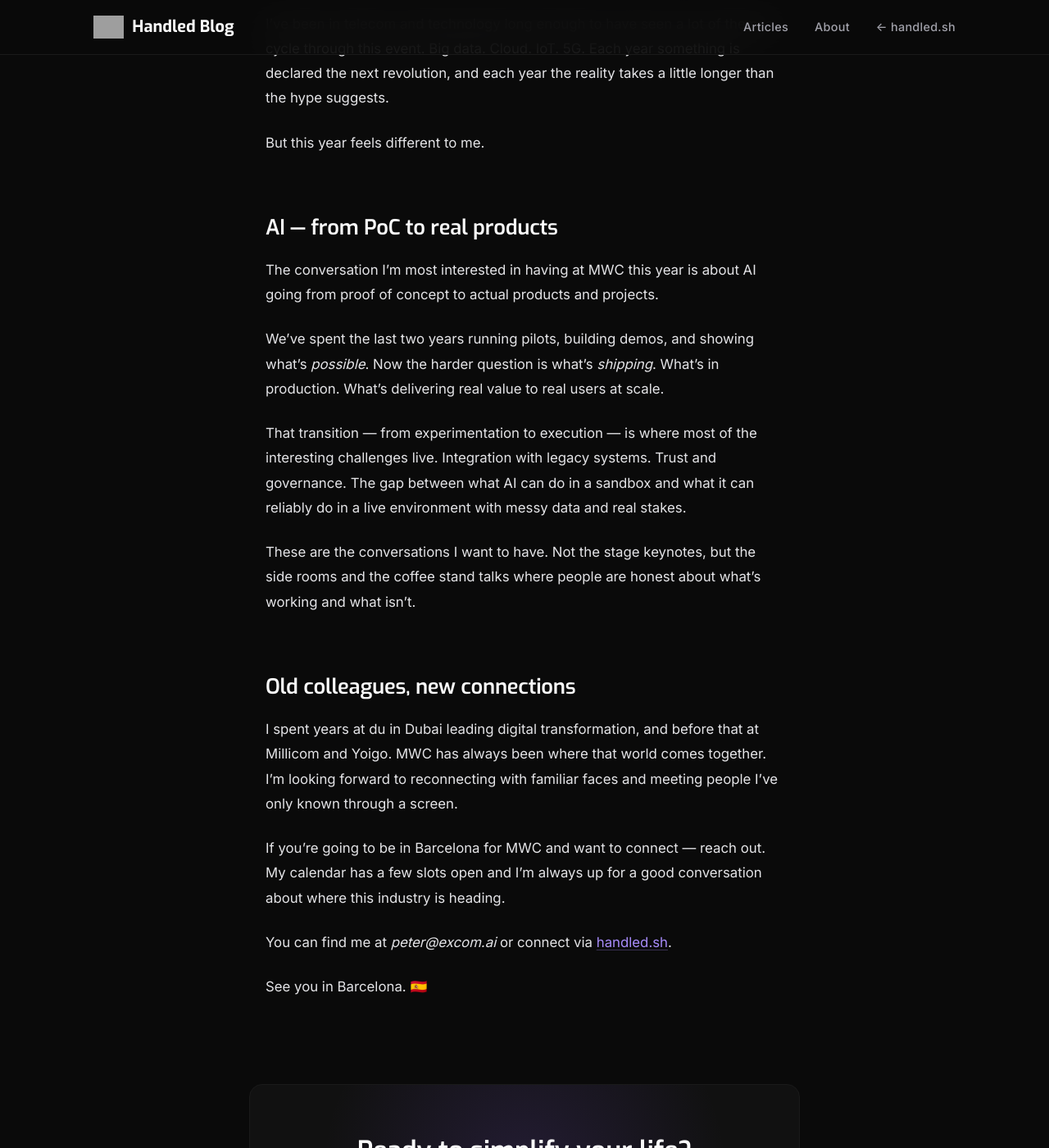
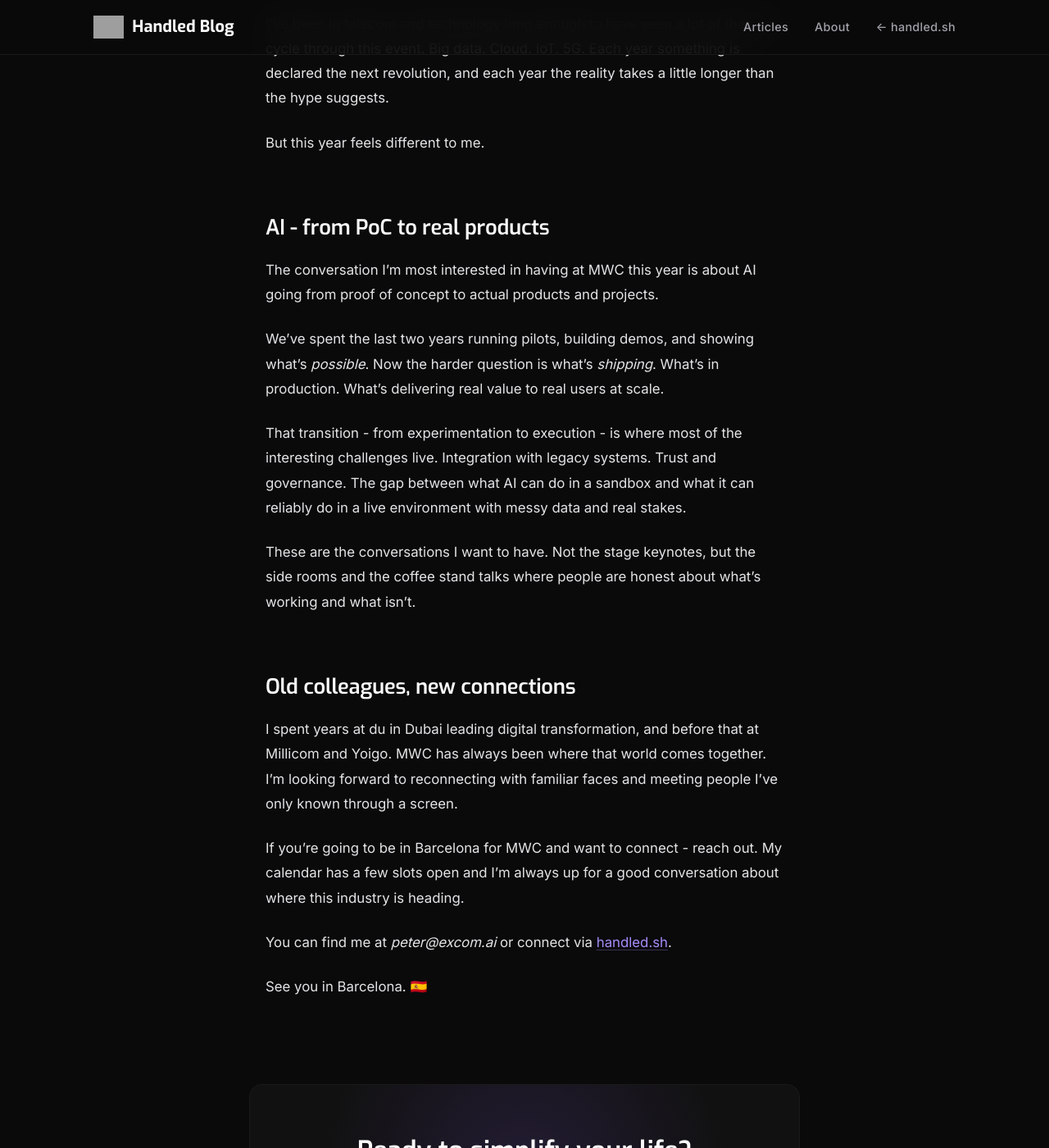
Before and after one commit to handled-sh/handled-sh.github.io, a Jekyll site: the page built from _posts/2026-02-26-heading-to-mwc-barcelona.md, in a window 1280 px wide and 1400 px high, scrolled down 1135 px. Shown: the whole window at 82% size. Built offline with Jekyll 4.4.1, drawn with Linux system fonts in a browser that asks for light colours; some of the changed text lies outside the part shown.

```diff
--- a/_posts/2026-02-26-heading-to-mwc-barcelona.md
+++ b/_posts/2026-02-26-heading-to-mwc-barcelona.md
@@ -1,6 +1,6 @@
 ---
 layout: post
-title: "Heading to MWC Barcelona — Let's Connect"
+title: "Heading to MWC Barcelona - Let's Connect"
 date: 2026-02-26
 author: Peter Larnholt
 excerpt: "After a few years away, I'm heading back to MWC Barcelona. Old colleagues, new conversations, and hopefully the year AI finally moves from proof of concept to real products."
@@ -9,7 +9,7 @@ image: /assets/images/mwc-barcelona.jpg
 ---
 
 
-Next week I'll be in Barcelona for MWC — Mobile World Congress. It's been a while since I was last there, and I'm genuinely looking forward to it.
+Next week I'll be in Barcelona for MWC - Mobile World Congress. It's been a while since I was last there, and I'm genuinely looking forward to it.
 
 ## Back to the floor
 
@@ -19,13 +19,13 @@ I've been in telecom and technology long enough to have seen a lot of themes cyc
 
 But this year feels different to me.
 
-## AI — from PoC to real products
+## AI - from PoC to real products
 
 The conversation I'm most interested in having at MWC this year is about AI going from proof of concept to actual products and projects.
 
 We've spent the last two years running pilots, building demos, and showing what's *possible*. Now the harder question is what's *shipping*. What's in production. What's delivering real value to real users at scale.
 
-That transition — from experimentation to execution — is where most of the interesting challenges live. Integration with legacy systems. Trust and governance. The gap between what AI can do in a sandbox and what it can reliably do in a live environment with messy data and real stakes.
+That transition - from experimentation to execution - is where most of the interesting challenges live. Integration with legacy systems. Trust and governance. The gap between what AI can do in a sandbox and what it can reliably do in a live environment with messy data and real stakes.
 
 These are the conversations I want to have. Not the stage keynotes, but the side rooms and the coffee stand talks where people are honest about what's working and what isn't.
 
@@ -33,7 +33,7 @@ These are the conversations I want to have. Not the stage keynotes, but the side
 
 I spent years at du in Dubai leading digital transformation, and before that at Millicom and Yoigo. MWC has always been where that world comes together. I'm looking forward to reconnecting with familiar faces and meeting people I've only known through a screen.
 
-If you're going to be in Barcelona for MWC and want to connect — reach out. My calendar has a few slots open and I'm always up for a good conversation about where this industry is heading.
+If you're going to be in Barcelona for MWC and want to connect - reach out. My calendar has a few slots open and I'm always up for a good conversation about where this industry is heading.
 
 You can find me at *peter@excom.ai* or connect via [handled.sh](https://handled.sh).
 
```
